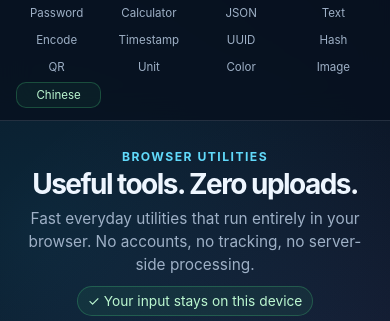
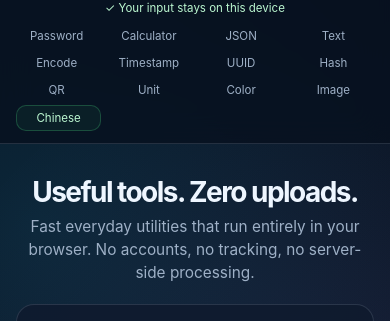
Before and after one commit to SunHarvey/WebTools, a website: page index.html in a window 390 px wide. Shown: the part 51-372 px from the top of the page. Drawn offline with Linux system fonts and the light colour scheme.

Commit message:
[verified] Simplify homepage trust messaging

```diff
--- a/index.html
+++ b/index.html
@@ -17,7 +17,7 @@
   <link rel="stylesheet" href="/shared/tools.css">
 </head>
 <body class="home-directory">
-<header class="site-header"><nav class="nav-shell" aria-label="Primary navigation"><a class="brand" href="/"><img src="/images/logo.svg" alt="UtilCover" width="178" height="44"></a><div class="nav-links"><a href="/password/">Password</a><a href="/calculator/">Calculator</a><a href="/json/">JSON</a><a href="/text/">Text</a><a href="/encode/">Encode</a><a href="/timestamp/">Timestamp</a><a href="/uuid/">UUID</a><a href="/hash/">Hash</a><a href="/qr/">QR</a><a href="/unit/">Unit</a><a href="/color/">Color</a><a href="/image/">Image</a><a class="language-link" href="/zh/">Chinese</a></div></nav></header><main class="page-shell"><section class="hero"><div class="eyebrow">Browser utilities</div><h1>Useful tools. Zero uploads.</h1><p>Fast everyday utilities that run entirely in your browser. No accounts, no tracking, no server-side processing.</p><div class="privacy-note">✓ Your input stays on this device</div></section>
+<header class="site-header"><nav class="nav-shell" aria-label="Primary navigation"><a class="brand" href="/"><img src="/images/logo.svg" alt="UtilCover" width="178" height="44"></a><span class="nav-trust">✓ Your input stays on this device</span><div class="nav-links"><a href="/password/">Password</a><a href="/calculator/">Calculator</a><a href="/json/">JSON</a><a href="/text/">Text</a><a href="/encode/">Encode</a><a href="/timestamp/">Timestamp</a><a href="/uuid/">UUID</a><a href="/hash/">Hash</a><a href="/qr/">QR</a><a href="/unit/">Unit</a><a href="/color/">Color</a><a href="/image/">Image</a><a class="language-link" href="/zh/">Chinese</a></div></nav></header><main class="page-shell"><section class="hero"><h1>Useful tools. Zero uploads.</h1><p>Fast everyday utilities that run entirely in your browser. No accounts, no tracking, no server-side processing.</p></section>
 <section class="tool-grid" aria-label="Available tools">
 <a class="tool-tile" href="/password/"><div class="tool-icon">🔐</div><h2>Password Generator</h2><p>Generate secure random passwords with Web Crypto.</p></a>
 <a class="tool-tile" href="/calculator/"><div class="tool-icon">🧮</div><h2>Calculator</h2><p>Keyboard-friendly everyday arithmetic.</p></a>
--- a/shared/tools.css
+++ b/shared/tools.css
@@ -49,6 +49,13 @@
 }
 .brand { display: inline-flex; align-items: center; flex: 0 0 auto; text-decoration: none; }
 .brand img { display: block; width: clamp(138px, 14vw, 165px); height: auto; }
+.nav-trust {
+  flex: 0 0 auto;
+  color: #bbf7d0;
+  font-size: 0.72rem;
+  line-height: 1.3;
+  white-space: nowrap;
+}
 .nav-links { display: flex; align-items: center; justify-content: flex-end; gap: 2px; flex-wrap: wrap; }
 .nav-links a {
   color: var(--muted);
@@ -71,16 +78,12 @@
 .home-directory .hero { margin: 0 auto 20px; }
 .home-directory h1 { margin: 6px 0 8px; font-size: clamp(1.75rem, 4vw, 2.65rem); }
 .home-directory .hero p { max-width: 720px; line-height: 1.5; font-size: 0.96rem; }
-.home-directory .privacy-note { margin-top: 10px; padding: 6px 10px; }
 .tool-directory-page .page-shell { padding: 32px 0 72px; }
 .tool-directory-page .hero { margin: 0 auto 20px; }
 .tool-directory-page h1 { margin: 6px 0 8px; font-size: clamp(1.7rem, 4vw, 2.5rem); }
 .tool-directory-page .hero p { max-width: 720px; line-height: 1.5; font-size: 0.96rem; }
-.tool-directory-page .privacy-note { margin-top: 10px; padding: 6px 10px; }
-.eyebrow { color: var(--primary); font-weight: 750; letter-spacing: 0.12em; text-transform: uppercase; font-size: 0.76rem; }
 h1 { margin: 10px 0 12px; font-size: clamp(2rem, 6vw, 3.7rem); line-height: 1.04; letter-spacing: -0.055em; }
 .hero p { color: var(--muted); margin: 0 auto; line-height: 1.7; font-size: 1.03rem; }
-.privacy-note { display: inline-flex; align-items: center; gap: 8px; margin-top: 18px; padding: 8px 12px; border: 1px solid rgba(74, 222, 128, 0.25); border-radius: 999px; color: #bbf7d0; background: rgba(74, 222, 128, 0.07); font-size: 0.86rem; }
 .local-processing-note {
   margin: 0 0 14px;
   padding: 8px 10px;
@@ -174,6 +177,7 @@
 @media (max-width: 820px) {
   .nav-shell { flex-direction: column; align-items: stretch; gap: 8px; padding: 10px 0 12px; }
   .brand { align-self: center; }
+  .nav-trust { align-self: center; text-align: center; }
   .nav-links { display: grid; grid-template-columns: repeat(4, minmax(0, 1fr)); width: 100%; gap: 3px; }
   .nav-links a { padding: 5px 2px; text-align: center; font-size: 0.72rem; }
   .grid-2, .tool-grid { grid-template-columns: 1fr; }
```
Also changed, not shown: tests/cloudflare-pages.test.cjs (+12 -4 lines), tools/index.html (+1 -1 lines), zh/index.html (+1 -1 lines), zh/tools/index.html (+1 -1 lines).
